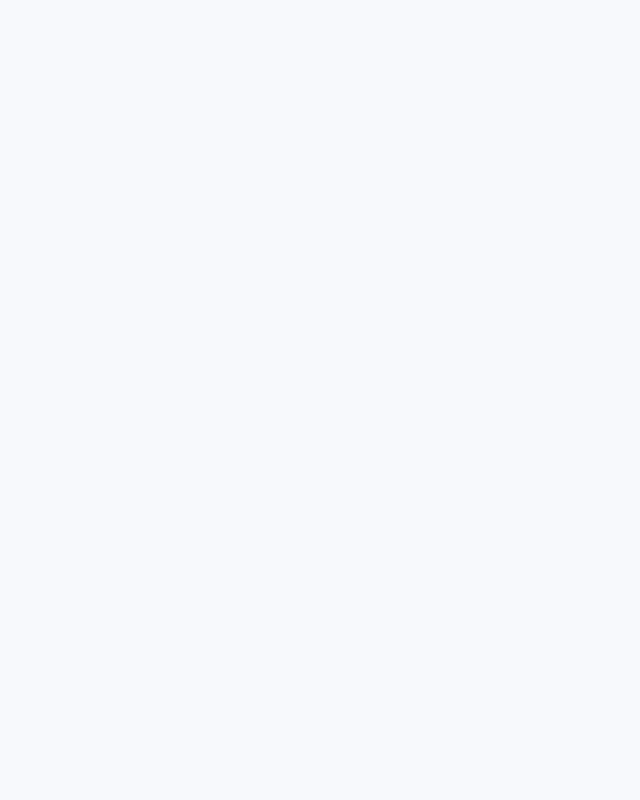
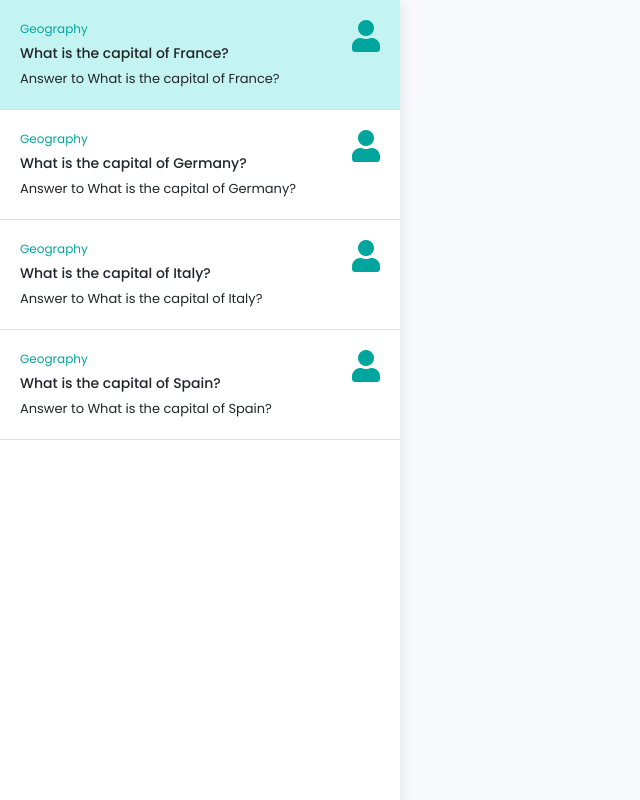
Before and after one commit to MicheleMaresca98/RAGLAB24-RAGAPI, an Angular app in the folder front/: page /editor in a window 1280 px wide. Before the commit this address led to /. Shown: the whole page, without its empty margins (0-640 px from the left). Built offline with nearby package versions, Linux system fonts and the light colour scheme.

Commit message:
question list

```diff
--- /dev/null
+++ b/front/src/app/answered-question.ts
@@ -0,0 +1,7 @@
+import { Question } from './question';
+import { QuestionState } from './question-state';
+
+export interface AnsweredQuestion extends Question {
+  answer: string;
+  state: QuestionState;
+}
--- a/front/src/app/app.config.ts
+++ b/front/src/app/app.config.ts
@@ -2,7 +2,12 @@ import { ApplicationConfig, provideZoneChangeDetection } from '@angular/core';
 import { provideRouter } from '@angular/router';
 
 import { routes } from './app.routes';
+import { provideHttpClient } from '@angular/common/http';
 
 export const appConfig: ApplicationConfig = {
-  providers: [provideZoneChangeDetection({ eventCoalescing: true }), provideRouter(routes)]
+  providers: [
+    provideZoneChangeDetection({ eventCoalescing: true }),
+    provideRouter(routes),
+    provideHttpClient()
+  ],
 };
--- /dev/null
+++ b/front/src/app/editor/editor.component.html
@@ -0,0 +1,22 @@
+<div class="question-list">
+  <div
+    class="question"
+    *ngFor="let question of questions; let i = index"
+    [ngClass]="{ 'question-current': i === questionIndex }"
+    (click)="selectQuestion(i)"
+  >
+    <div class="question-info">
+      <div class="question-category">{{ question.category }}</div>
+      <div class="question-text">{{ question.text }}</div>
+      <div class="question-answer">{{ question.answer }}</div>
+    </div>
+    <div class="question-state">
+      <i
+        class="question-state-icon fa fa-2x"
+        [ngClass]="questionStateClass(question)"
+      ></i>
+    </div>
+  </div>
+</div>
+
+<div class="editor"></div>
--- /dev/null
+++ b/front/src/app/editor/editor.component.scss
@@ -0,0 +1,61 @@
+:host {
+    display: flex;
+    flex-direction: column;
+    height: 100%;
+}
+
+.question-list {
+    height: 100%;
+    max-width: 400px;
+    display: flex;
+    flex-direction: column;
+    background-color: #fff;
+    box-shadow: 0 4px 15px rgba(0, 0, 0, 0.1);
+    overflow: scroll;
+}
+
+.question {
+    padding: 20px;
+    border-bottom: 1px solid #e0e0e0;
+    display: flex;
+    flex-direction: row;
+    height: 110px;
+    cursor: pointer;
+}
+
+.question-current {
+    background-color: #c4f4f2;
+}
+
+.question-info {
+    flex: 1;
+}
+
+.question-state {
+    flex: 0;
+    width: 48px;
+}
+
+.question-category {
+    font-size: 12px;
+    color: #00a69d;
+}
+
+.question-text {
+    font-size: 14px;
+    font-weight: 500;
+    margin-top: 5px;
+}
+
+.question-answer {
+    font-size: 13px;
+    margin-top: 5px;
+}
+
+.question-state-icon {
+    color: #00a69d;
+}
+
+.question-color-loading {
+    color: #aaa;
+}
--- /dev/null
+++ b/front/src/app/editor/editor.component.ts
@@ -0,0 +1,93 @@
+import { Component, OnInit } from '@angular/core';
+import { RagService } from '../rag.service';
+import { AnsweredQuestion } from '../answered-question';
+import { CommonModule } from '@angular/common';
+import { FormsModule } from '@angular/forms';
+
+@Component({
+  selector: 'app-editor',
+  standalone: true,
+  imports: [CommonModule, FormsModule],
+  templateUrl: './editor.component.html',
+  styleUrl: './editor.component.scss',
+})
+export class EditorComponent implements OnInit {
+  questions: AnsweredQuestion[] = [];
+
+  questionIndex = 0;
+
+  constructor(private ragService: RagService) {}
+
+  ngOnInit(): void {
+    this.loadQuestions();
+  }
+
+  async loadQuestions() {
+    const extractedQuestions = await this.ragService.extractQuestions();
+    this.questions = extractedQuestions.questions.map((question) => ({
+      text: question.text,
+      sheetName: question.sheetName,
+      category: question.category,
+      answer: '',
+      state: 'Waiting',
+    }));
+
+    this.questionIndex = 0;
+    for (const [index, question] of this.questions.entries()) {
+      const answeredQuestion = await this.ragService.askQuestion(question);
+      this.questions[index] = answeredQuestion;
+      console.log('Question answered: ', answeredQuestion);
+    }
+  }
+
+  get currentQuestion(): AnsweredQuestion | undefined {
+    return this.questions[this.questionIndex];
+  }
+
+  questionStateClass(question: AnsweredQuestion) {
+    let questionClasses = [];
+    switch (question.state) {
+      case 'Human':
+        questionClasses = ['fa-user'];
+        break;
+      case 'Accepted':
+        questionClasses = ['fa-check'];
+        break;
+      case 'Rejected':
+        questionClasses = ['fa-times'];
+        break;
+      case 'Edited':
+        questionClasses = ['fa-edit'];
+        break;
+      case 'Waiting':
+        questionClasses = ['fa-spinner', 'fa-spin', 'question-color-loading'];
+        break;
+    }
+    return {
+      fa: true,
+      ...questionClasses.reduce((acc, c) => ({ ...acc, [c]: true }), {}),
+    };
+  }
+
+  selectQuestion(index: number) {
+    this.questionIndex = index;
+  }
+
+  nextQuestion() {
+    this.questionIndex++;
+    if (this.questionIndex >= this.questions.length) {
+      this.questionIndex = 0;
+    }
+  }
+
+  previousQuestion() {
+    this.questionIndex--;
+    if (this.questionIndex < 0) {
+      this.questionIndex = this.questions.length - 1;
+    }
+  }
+
+  updateCurrentQuestion() {
+    this.ragService.updateQuestion(this.currentQuestion!);
+  }
+}
--- a/front/src/app/file-upload/file-upload.component.html
+++ b/front/src/app/file-upload/file-upload.component.html
@@ -9,6 +9,7 @@
     class="form-select"
     multiple
     aria-label="Select applicable products"
+    [(ngModel)]="selectedProducts"
   >
     <option *ngFor="let product of products" [value]="product.id">
       {{ product.label }}
@@ -43,5 +44,12 @@
     <span class="remove-btn" (click)="onRemoveFile()">&times;</span>
   </div>
 
-  <button class="btn btn-primary mt-4" type="submit">Analyze</button>
+  <button
+    class="btn btn-primary mt-4"
+    type="submit"
+    [disabled]="cannotAnalyze()"
+    (click)="onAnalyze()"
+  >
+    Analyze
+  </button>
 </div>
--- a/front/src/app/file-upload/file-upload.component.ts
+++ b/front/src/app/file-upload/file-upload.component.ts
@@ -2,11 +2,14 @@ import { Component, ElementRef, ViewChild } from '@angular/core';
 import { NgbDropdownModule } from '@ng-bootstrap/ng-bootstrap';
 import { BrowserModule } from '@angular/platform-browser';
 import { CommonModule } from '@angular/common';
+import { FormsModule } from '@angular/forms';
+import { RagService } from '../rag.service';
+import { Router } from '@angular/router';
 
 @Component({
   selector: 'app-file-upload',
   standalone: true,
-  imports: [CommonModule, NgbDropdownModule],
+  imports: [CommonModule, FormsModule, NgbDropdownModule],
   templateUrl: './file-upload.component.html',
   styleUrl: './file-upload.component.scss',
 })
@@ -23,7 +26,11 @@ export class FileUploadComponent {
 
   dragover = false;
 
+  selectedProducts: string[] = [];
+
   file?: File;
+
+  constructor(private ragService: RagService, private router: Router) {}
 
   // dropZone click event handler
   dropZoneClick() {
@@ -59,4 +66,14 @@ export class FileUploadComponent {
   onRemoveFile() {
     this.file = undefined;
   }
+
+  cannotAnalyze() {
+    return !this.file || this.selectedProducts.length === 0;
+  }
+
+  onAnalyze() {
+    this.ragService.file = this.file;
+    this.ragService.selectedProducts = this.selectedProducts;
+    this.router.navigate(['/editor']);
+  }
 }
--- /dev/null
+++ b/front/src/app/question-state.ts
@@ -0,0 +1 @@
+export type QuestionState = 'Human' | 'Accepted' | 'Rejected' | 'Edited' | 'Waiting';
--- /dev/null
+++ b/front/src/app/question.ts
@@ -0,0 +1,5 @@
+export interface Question {
+  text: string;
+  sheetName: string;
+  category: string;
+}
--- /dev/null
+++ b/front/src/app/rag.service.ts
@@ -0,0 +1,61 @@
+import { Injectable } from '@angular/core';
+import { HttpClient } from '@angular/common/http';
+import { AnsweredQuestion } from './answered-question';
+import { Question } from './question';
+
+interface QuestionExtraction {
+  questions: Question[];
+}
+
+@Injectable({
+  providedIn: 'root',
+})
+export class RagService {
+  file: File | undefined;
+  selectedProducts: string[] = [];
+
+  constructor(http: HttpClient) {}
+
+  async extractQuestions(): Promise<QuestionExtraction> {
+    await new Promise((resolve) => setTimeout(resolve, 1000));
+    return {
+      questions: [
+        {
+          text: 'What is the capital of France?',
+          sheetName: 'Sheet1',
+          category: 'Geography',
+        },
+        {
+          text: 'What is the capital of Germany?',
+          sheetName: 'Sheet1',
+          category: 'Geography',
+        },
+        {
+          text: 'What is the capital of Italy?',
+          sheetName: 'Sheet1',
+          category: 'Geography',
+        },
+        {
+          text: 'What is the capital of Spain?',
+          sheetName: 'Sheet1',
+          category: 'Geography',
+        },
+      ],
+    };
+  }
+
+  async askQuestion(question: Question): Promise<AnsweredQuestion> {
+    await new Promise((resolve) => setTimeout(resolve, 1000));
+    return {
+      category: question.category,
+      text: question.text,
+      sheetName: question.sheetName,
+      state: 'Human',
+      answer: `Answer to ${question.text}`,
+    };
+  }
+
+  async updateQuestion(question: AnsweredQuestion) {
+    await new Promise((resolve) => setTimeout(resolve, 1000));
+  }
+}
--- a/front/src/styles.scss
+++ b/front/src/styles.scss
@@ -2,6 +2,9 @@
 
 /* Importing Poppins font. */
 @import url('https://fonts.googleapis.com/css2?family=Poppins:wght@300;400;500;600;700&display=swap');
+
+/* Import Font Awesome icons. */
+@import url('https://cdnjs.cloudflare.com/ajax/libs/font-awesome/5.15.3/css/all.min.css');
 
 /* Change the base theme color. */
 $theme-colors: (
@@ -16,3 +19,7 @@ body {
   font-family: "Poppins", sans-serif;
   background-color: #f7f9fc;
 }
+
+html, body {
+  height: 100%;
+}
```
Also changed, not shown: front/src/app/app.routes.ts (+12 -6 lines), 2 other files (tests, documents, lock files or other folders).
